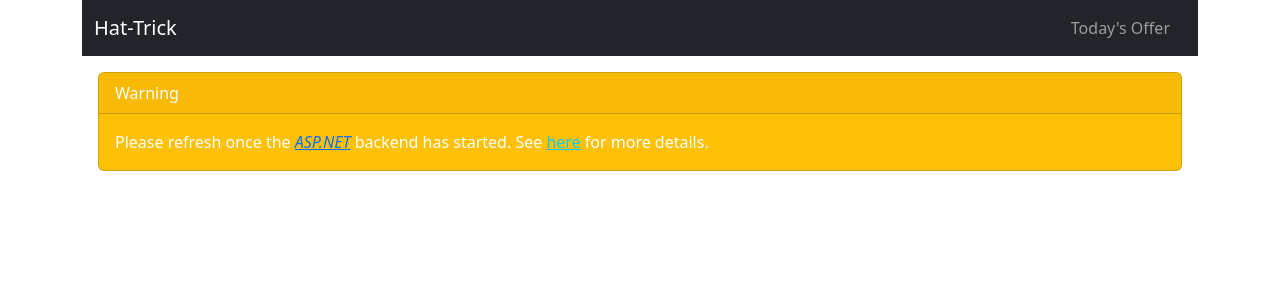
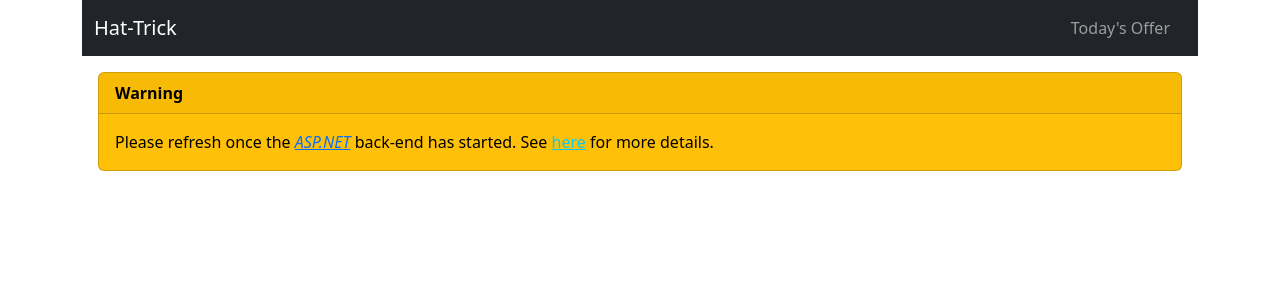
Before and after one commit to DavorPenzar/hat-trick, a Vue app in the folder HatTrick.Web/: page / in a window 1280 px wide. Shown: the top 300 px of the page. Built offline with nearby package versions, Linux system fonts and the light colour scheme; no server answers.

Commit message:
Minor display improvements

```diff
--- a/HatTrick.Web/src/components/APILoadingWarningDisplay.vue
+++ b/HatTrick.Web/src/components/APILoadingWarningDisplay.vue
@@ -1,8 +1,8 @@
 <template>
   <div class="card bg-warning text-bg-warning">
-    <div class="card-header fw-bold">Error</div>
+    <div class="card-header fw-bold">Warning</div>
     <div class="card-body">
-        Please refresh once the <a class="link" target="_blank" href="http://dotnet.microsoft.com/apps/aspnet"><em>ASP.NET</em></a> back-end has started. See <a class="link link-info" target="_blank" href="http://learn.microsoft.com/en-gb/visualstudio/javascript/tutorial-asp-net-core-with-vue">here</a> for more details.
+      Please refresh once the <a class="link" target="_blank" href="http://dotnet.microsoft.com/apps/aspnet"><em>ASP.NET</em></a> back-end has started. See <a class="link link-info" target="_blank" href="http://learn.microsoft.com/en-gb/visualstudio/javascript/tutorial-asp-net-core-with-vue">here</a> for more details.
     </div>
   </div>
 </template>
--- a/HatTrick.Web/src/components/OfferDisplay.vue
+++ b/HatTrick.Web/src/components/OfferDisplay.vue
@@ -1,10 +1,5 @@
 <template>
-  <div v-if="loading" class="card bg-warning text-white">
-    <div class="card-header font-weight-bold">Warning</div>
-    <div class="card-body text-white">
-      Please refresh once the <a class="link" target="_blank" href="http://dotnet.microsoft.com/apps/aspnet"><em>ASP.NET</em></a> backend has started. See <a class="link link-info" target="_blank" href="http://learn.microsoft.com/en-gb/visualstudio/javascript/tutorial-asp-net-core-with-vue">here</a> for more details.
-    </div>
-  </div>
+  <APILoadingWarningDisplay v-if="loading" />
 
   <form id="ticket" action="/API/BettingShop" method="post" @submit="submit">
     <OfferCategoryDisplay :promoted="true"
@@ -21,11 +16,11 @@
 <script lang="ts">
   import { defineComponent } from 'vue'
 
-  import { Ticket } from "@/models"
   import { dateToISOStringWithOffset } from "@/auxiliaryFunctions"
 
   import { now, userId } from "@/main"
 
+  import APILoadingWarningDisplay from "./APILoadingWarningDisplay.vue"
   import OfferCategoryDisplay from "./Offer/OfferCategoryDisplay.vue"
   import BetAmountInputDisplay from "./Offer/BetAmountInputDisplay.vue"
 
@@ -40,6 +35,7 @@
 
   export default defineComponent({
     components: {
+      APILoadingWarningDisplay,
       OfferCategoryDisplay,
       BetAmountInputDisplay
     },
```
